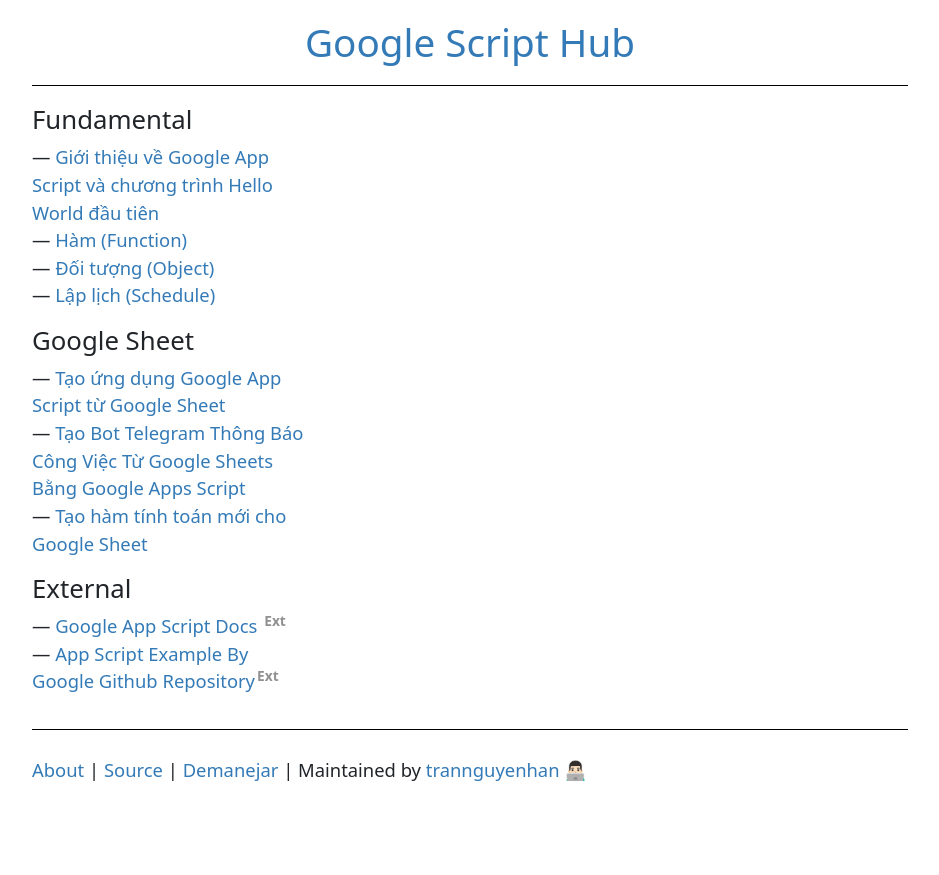
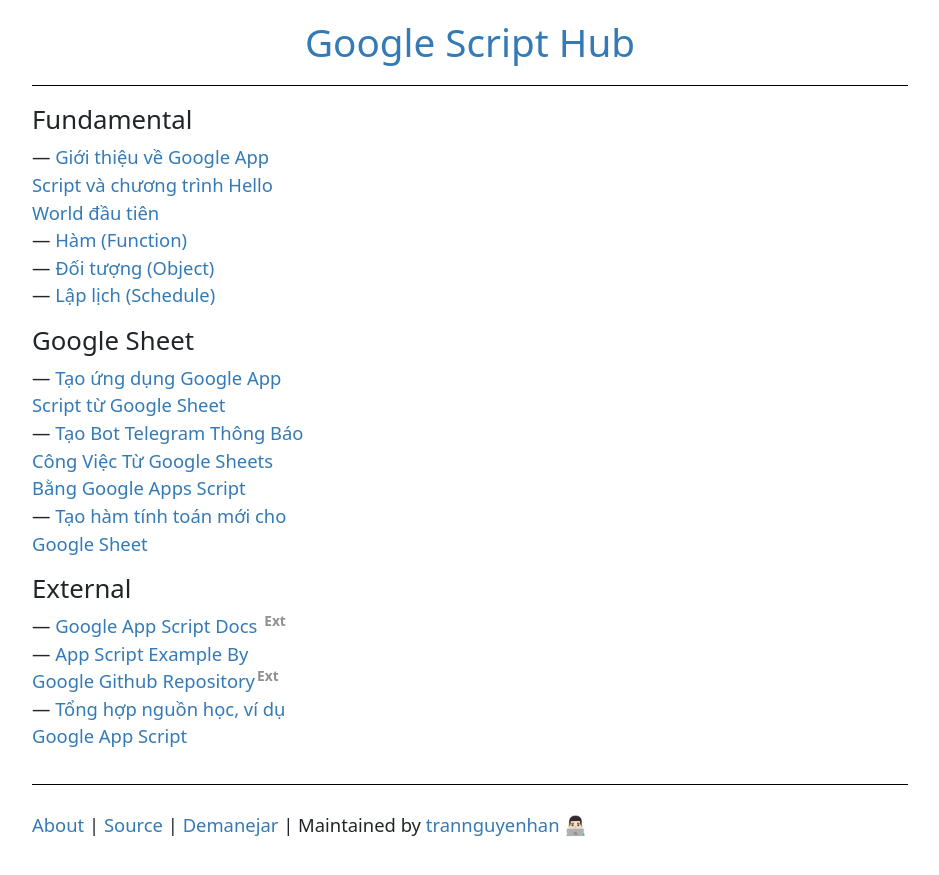
Before and after one commit to Google-Script-Hub/google-script-hub.github.io, a Jekyll site: the page built from index.md, in a window 1280 px wide. Shown: the top 875 px of the page, without its empty margins (170-1109 px from the left). Built offline with Jekyll 4.4.1, drawn with Linux system fonts in a browser that asks for light colours.

Commit message:
add external source

```diff
--- a/index.md
+++ b/index.md
@@ -22,5 +22,6 @@ layout: default
 
 * <a href="https://developers.google.com/apps-script/reference" target="_blank">Google App Script Docs</a> <sup class="ext">Ext</sup>
 * <a href="https://github.com/googleworkspace/apps-script-samples" target="_blank">App Script Example By Google Github Repository</a><sup class="ext">Ext</sup>
+* <a href="https://github.com/Google-Script-Hub/google-apps-script-awesome-list" target="_blank">Tổng hợp nguồn học, ví dụ Google App Script</a>
 
 {% include closecol.html closerow=true %}
```
